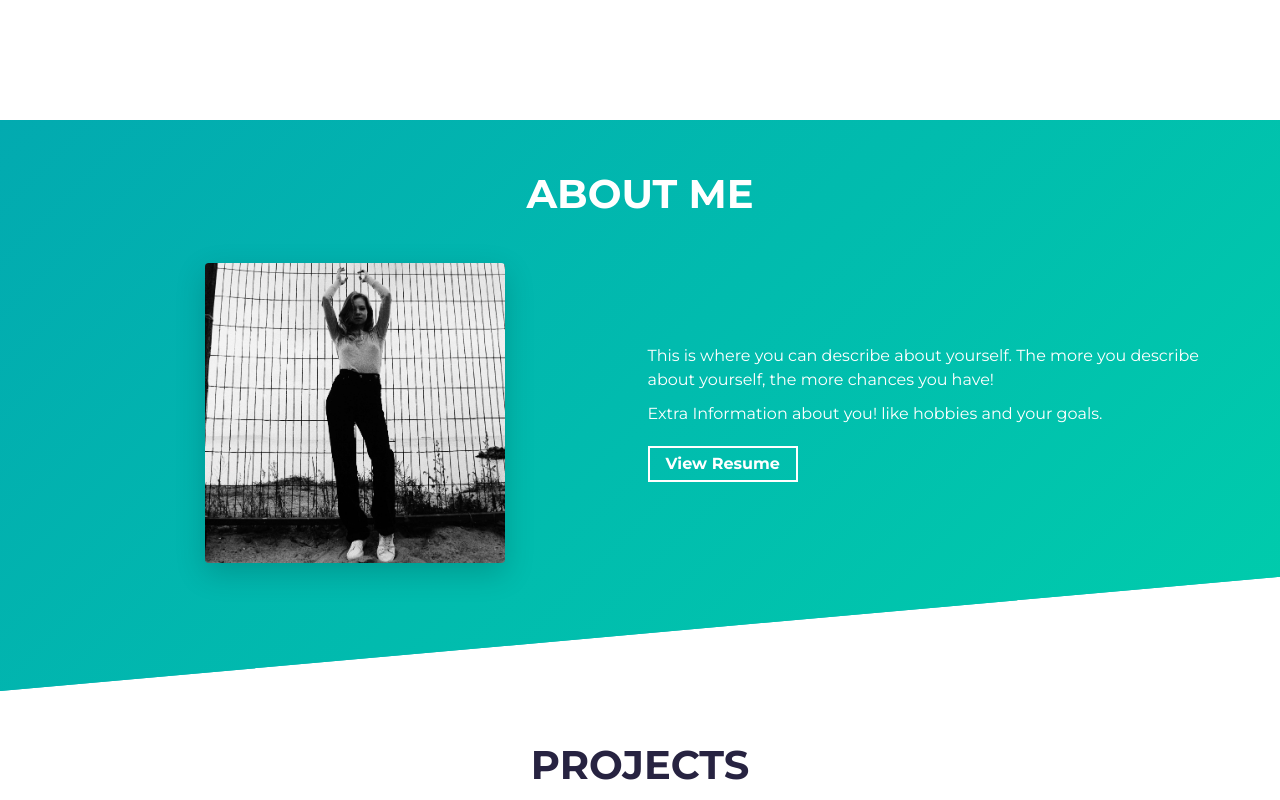
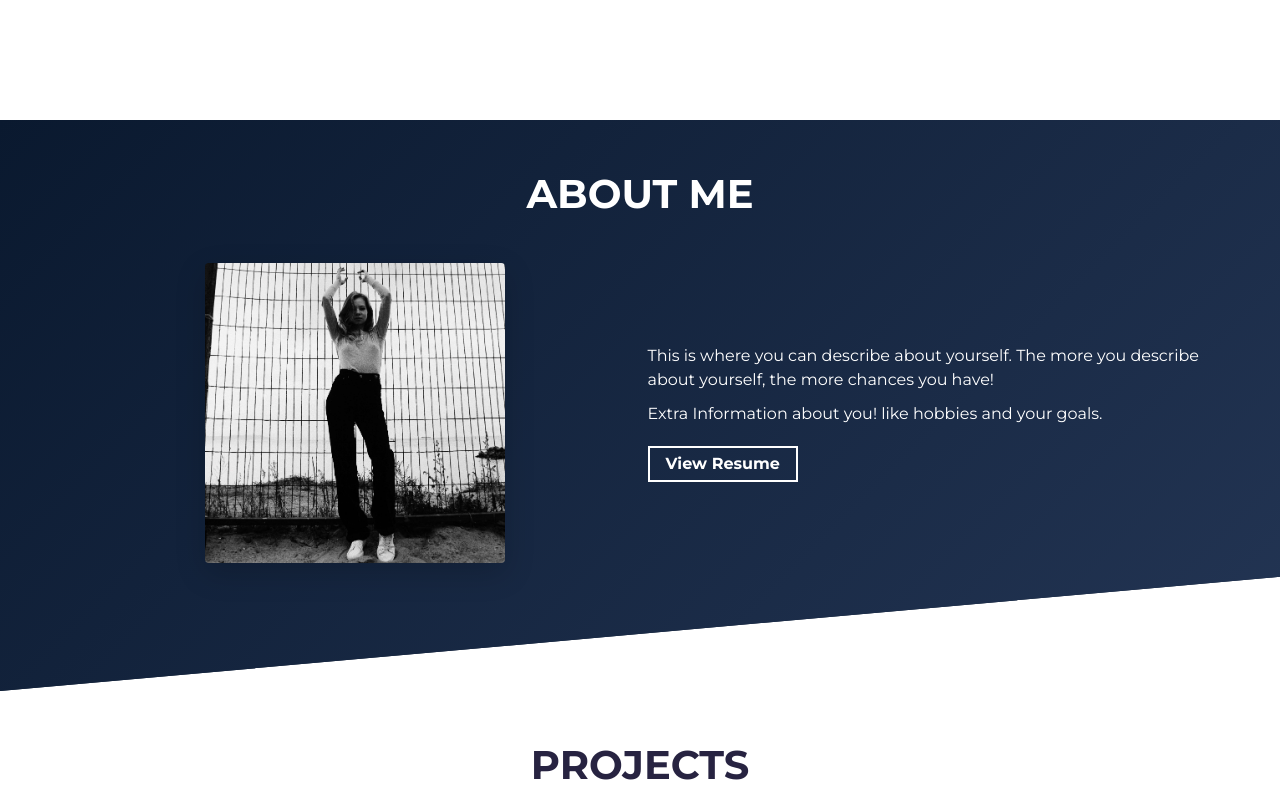
Before and after one commit to ga-vance/portfolioWebsite, a website built with Parcel: page src/index.html in a window 1280 px wide. Shown: the part 680-1480 px from the top of the page. Built offline with nearby package versions, Linux system fonts and the light colour scheme.

Commit message:
Update color scheme

```diff
--- a/src/sass/abstracts/_variables.scss
+++ b/src/sass/abstracts/_variables.scss
@@ -1,12 +1,13 @@
 // COLORS
-$primary-color: #02aab0;
-$secondary-color: #00cdac;
+$primary-color: #0a192f;
+$secondary-color: #233554;
 
 $white-color: #fff;
 
 $dark-grey: #333333;
 $light-grey: #d2d2d2;
 
+$mid-green-text: #02aab0;
 $dark-blue-text: #272341; // For Headings
 
 // FONT SIZE
--- a/src/sass/sections/_hero.scss
+++ b/src/sass/sections/_hero.scss
@@ -6,7 +6,7 @@
   border-bottom: 0px;
   background: $white-color;
   font-weight: 400;
-  color: $dark-blue-text;
+  color: $mid-green-text;
   padding: 0rem 5.6rem;
   margin-bottom: 0;
   top: 0;
```
